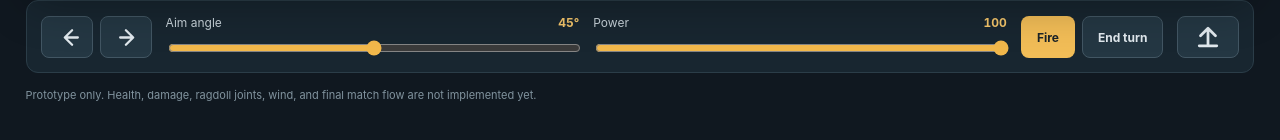
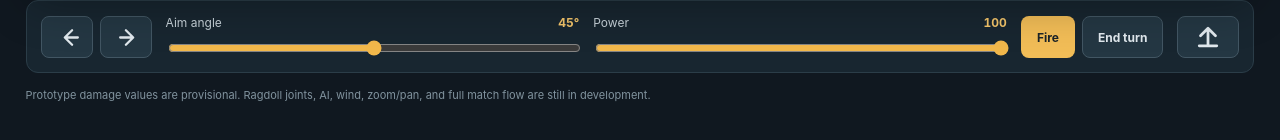
Before and after one commit to mattswymer/Angle-Artillery-Strike, a plain HTML site: page index.html in a window 1280 px wide. Shown: the part 640-780 px from the top of the page. Drawn offline with Linux system fonts and the light colour scheme.

Commit message:
Update prototype status note for combat milestone

```diff
--- a/index.html
+++ b/index.html
@@ -56,7 +56,7 @@
       </div>
       <button id="jump" class="button button-secondary hold-button touch-control jump-button" aria-label="Jump"><svg viewBox="0 0 24 24" aria-hidden="true"><path d="M12 19V5m-6 6 6-6 6 6M5 19h14"/></svg></button>
     </section>
-    <footer class="footnote">Prototype only. Health, damage, ragdoll joints, wind, and final match flow are not implemented yet.</footer>
+    <footer class="footnote">Prototype damage values are provisional. Ragdoll joints, AI, wind, zoom/pan, and full match flow are still in development.</footer>
   </main>
 </body>
 </html>
```
